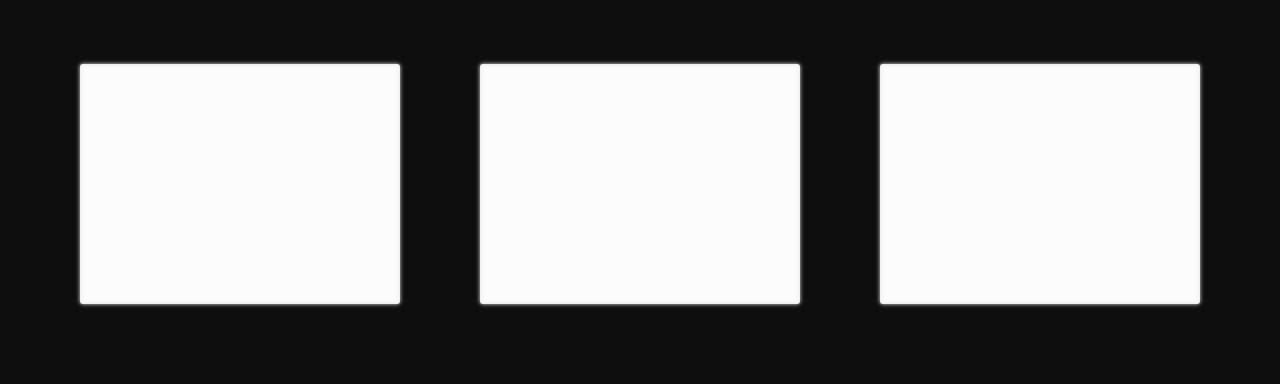
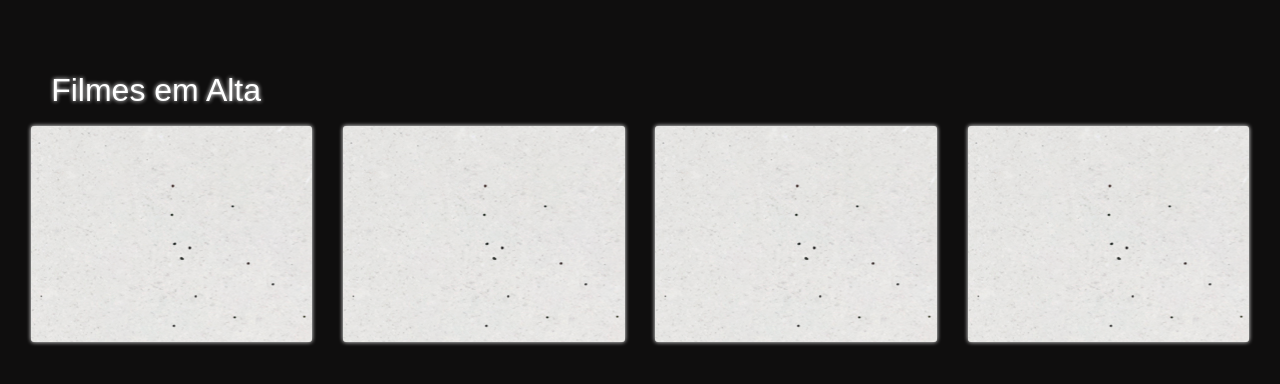
Before and after one commit to MatheusFernandesClezar/html-css, a PHP site: page /home.html in a window 1280 px wide. Shown: the part 80-464 px from the top of the page. Run offline with PHP 8.4, Linux system fonts and the light colour scheme; some web fonts are replaced.

Commit message:
mudanças firstrow

```diff
--- a/Estilo Netflix/home.html
+++ b/Estilo Netflix/home.html
@@ -47,10 +47,12 @@
         </div>
 
     </header>
+    <p id="firstRowP">Filmes em Alta</p>
     <div class="firstRow">
         <div id="one1"></div>
         <div id="one2"></div>
         <div id="one3"></div>
+        <div id="one4"></div>
     </div>
     <script>
         const icon = document.querySelector('.icon');
--- a/Estilo Netflix/style.css
+++ b/Estilo Netflix/style.css
@@ -172,21 +172,31 @@ width: 250px;
     display: flex;
     width: 100%;
     height: 30%;
-    margin-top: 5%;
+    margin-top: 6%;
     flex-direction: row;
     align-content: center;
     align-items: center;
     justify-content: space-evenly;
 }
-#one1, #one2, #one3{
+#firstRowP{
+    top: 9%;
+    left: 4%;
+    width: 30%;
+    position: relative;
+    font-size: 2em;
+    color: white;
+    filter: drop-shadow(0px 0px 2px white);
+}
+#one1, #one2, #one3, #one4{
     background-color: rgba(255, 255, 255, 0.877);
+    background-image: url(img/placeholder.png);
     filter: drop-shadow(0px 0px 2px white);
-    width: 25%;
-    height: 100%;
+    width: 22%;
+    height: 90%;
     border-radius: 3px;
     transition: 0.5s;
     cursor: pointer;
 }
-#one1:hover, #one2:hover, #one3:hover{
+#one1:hover, #one2:hover, #one3:hover, #one4:hover{
     transform: scale(1.05);
 }
```
Also changed, not shown: Estilo Netflix/img/placeholder.png (added).
